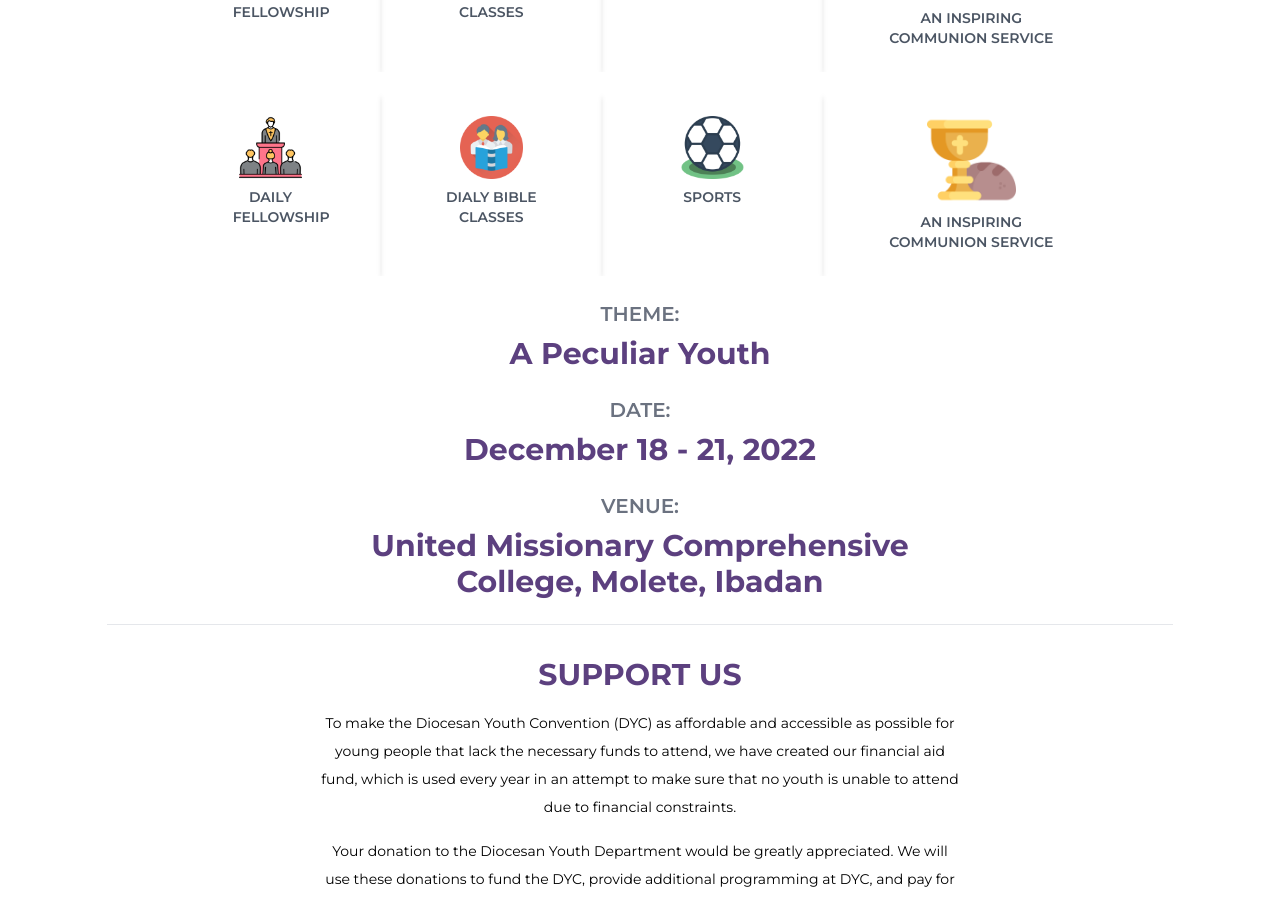
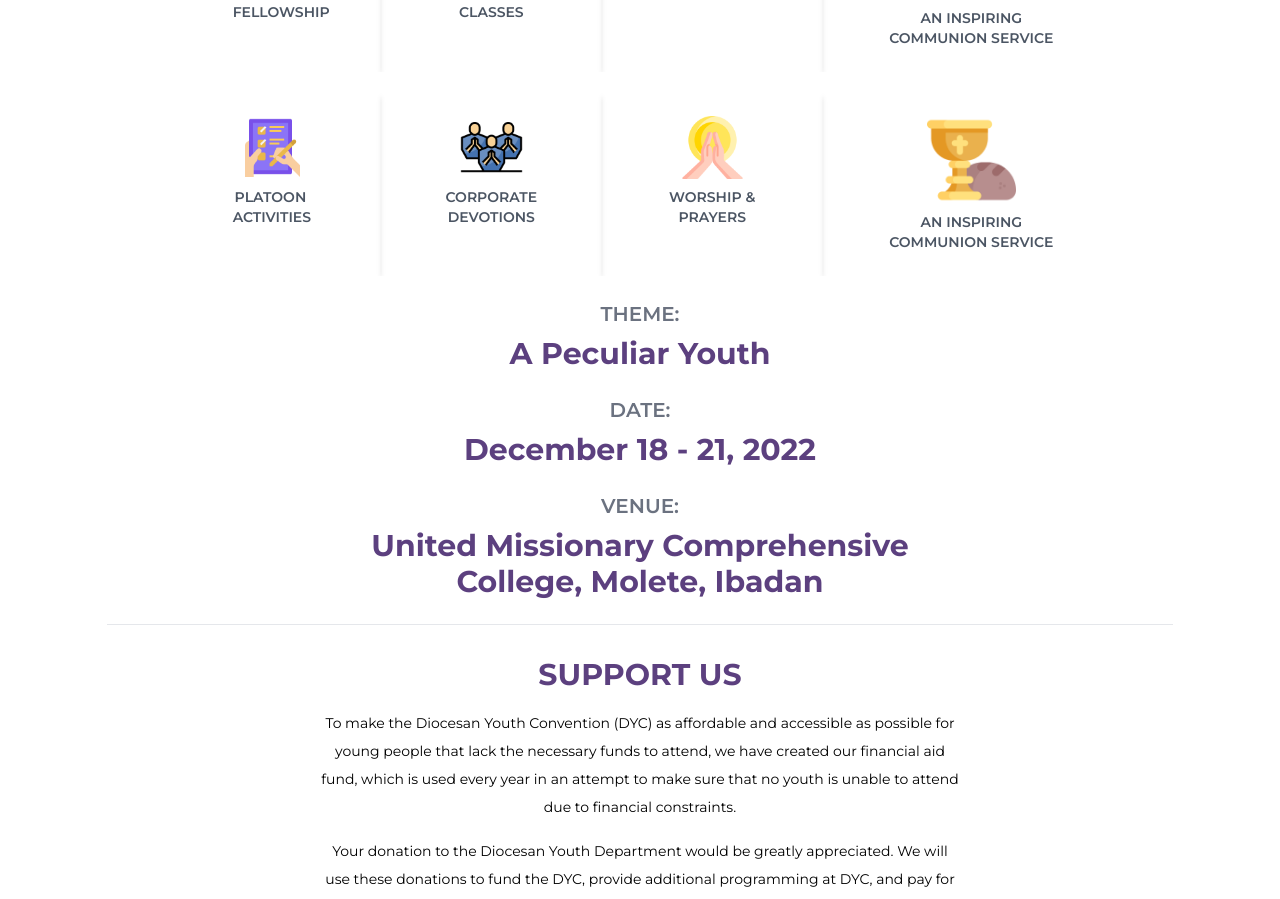
Before and after one commit to iamclement1/DYC, a React (Vite) app: page / in a window 1280 px wide. Shown: the part 1365-2264 px from the top of the page. Built offline with nearby package versions, Linux system fonts and the light colour scheme.

Commit message:
feat: updated camp activities section

```diff
--- a/src/pages/CampActivities.jsx
+++ b/src/pages/CampActivities.jsx
@@ -46,21 +46,21 @@
 
                 <div className="mx-auto md:w-3/4 md:flex px-6 py-4 md:px-0 md:py-0 justify-between overflow-hidden md:mt-5 mt-2 ">
                     <div className="md:mb-0 mb-4 text-center items-center shadow-md p-4 ">
-                        <img src={Fellowship} alt="Fellowship-logo" className="w-2/6 mx-auto mt-2" />
+                        <img src={Activities} alt="Fellowship-logo" className="w-2/6 mx-auto mt-2" />
                         <p className="uppercase text-sm w-2/5 mx-auto py-2 font-semibold text-gray-600">
-                            daily Fellowship
+                            platoon activities
                         </p>
                     </div>
                     <div className="md:mb-0 mb-4 text-center items-center shadow-md p-4">
-                        <img src={Studying} alt="Fellowship-logo" className="w-2/6 mx-auto mt-2" />
+                        <img src={Prayer} alt="Fellowship-logo" className="w-2/6 mx-auto mt-2" />
                         <p className="uppercase text-sm w-3/6 mx-auto py-2 font-semibold text-gray-600">
-                            dialy bible classes
+                            corporate devotions
                         </p>
                     </div>
                     <div className="md:mb-0 mb-4 text-center items-center shadow-md p-4 px-auto">
-                        <img src={Sport} alt="Fellowship-logo" className="w-2/6 mx-auto mt-2" />
-                        <p className="uppercase text-sm w-2/5 mx-auto py-2 font-semibold text-gray-600">
-                            sports
+                        <img src={Worship} alt="Fellowship-logo" className="w-2/6 mx-auto mt-2" />
+                        <p className="uppercase text-sm w-3/5 mx-auto py-2 font-semibold text-gray-600">
+                            worship & prayers
                         </p>
                     </div>
                     <div className="md:mb-0 mb-4 text-center items-center shadow-md p-4">
```
